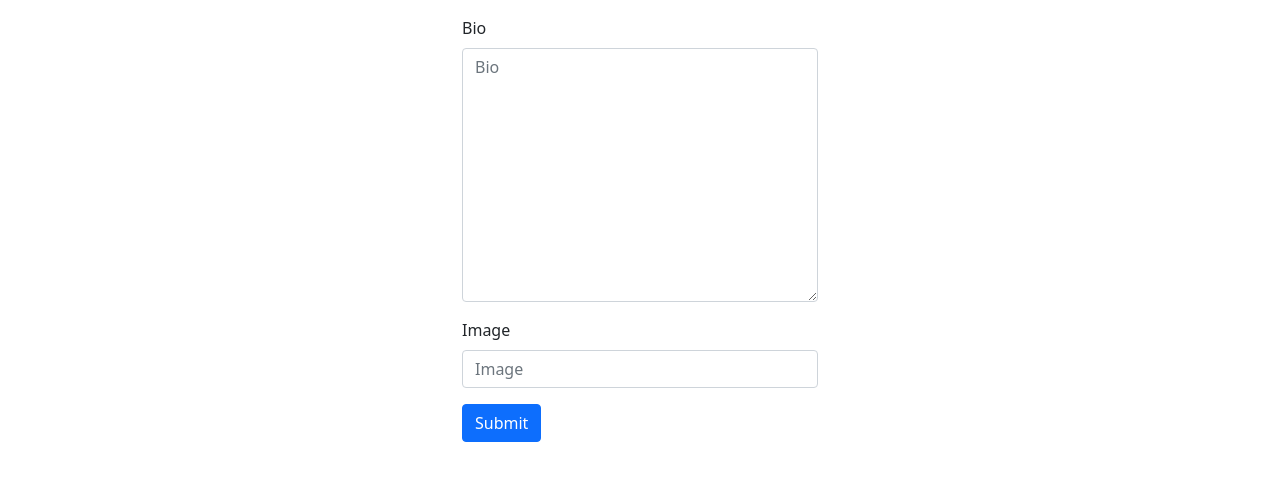
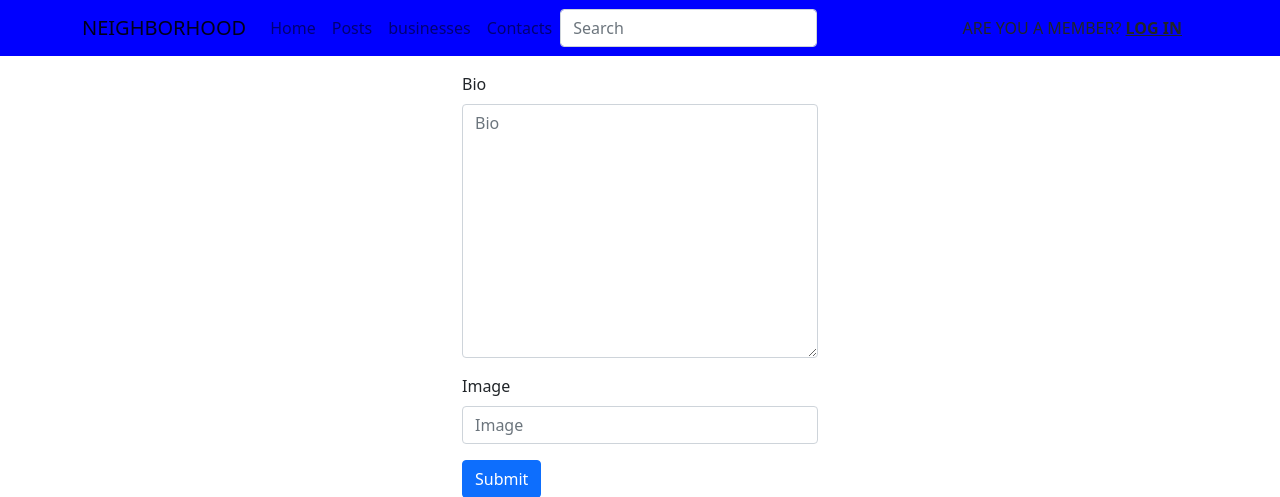
Before and after one commit to RhonaJoyKe/Neighbourhood, a Django app: page /user/update/profile in a window 1280 px wide. Shown: the top 497 px of the page. Run offline with Django 4.2, Linux system fonts and the light colour scheme; some libraries are stand-ins or nearby versions.

Commit message:
changes navbar color

```diff
--- /dev/null
+++ b/neighboor/static/css/index.css
@@ -0,0 +1,6 @@
+#profile{
+    display: flex;
+}
+.navbar{
+    background-color: blue;
+}
--- a/neighboor/templates/base.html
+++ b/neighboor/templates/base.html
@@ -26,7 +26,7 @@
 </head>
 
 <body>
-
+    {% include "navbar.html" %}
     <div class="container mt-3">
         {% block content %}
 
--- a/neighboor/templates/navbar.html
+++ b/neighboor/templates/navbar.html
@@ -0,0 +1,29 @@
+<nav class="navbar navbar-light navbar-expand-md top-navigation">
+    <div class="container"><a class="navbar-brand text-uppercase" href="/">Neighborhood</a><button
+            data-bs-toggle="collapse" class="navbar-toggler" data-bs-target="#navcol-1"><span
+                class="visually-hidden">Toggle
+                navigation</span><span class="navbar-toggler-icon"></span></button>
+        <div class="collapse navbar-collapse" id="navcol-1">
+            <ul class="navbar-nav">
+                <li class="nav-item"><a class="nav-link" href="/">Home</a></li>
+                <li class="nav-item"><a class="nav-link" href="">Posts</a></li>
+               <li class="nav-item"><a class="nav-link" href="">businesses</a></li>
+                <li class="nav-item"><a class="nav-link" href="">Contacts</a></li>
+            </ul>
+
+            <form class="me-auto search-form " target="_self" action="">
+                <div class="d-flex align-items-center"><label class="form-label d-flex mb-0" for="search-field">
+
+                    </label><input class="form-control search-field" type="search" placeholder="Search " id="search-field" name="search_term">
+                </div>
+            </form>
+            {% if user.is_authenticated %}
+            <a class="btn btn-light action-button" role="button" href="{% url 'profile'%}">Profile </a>
+            {% else %}
+            <span class="nav-link text-dark">ARE YOU A MEMBER? <a href="/accounts/login"
+                    class="text-dark"><strong>LOG IN</strong></a></span>
+            {% endif %}
+
+        </div>
+    </div>
+</nav>
```
